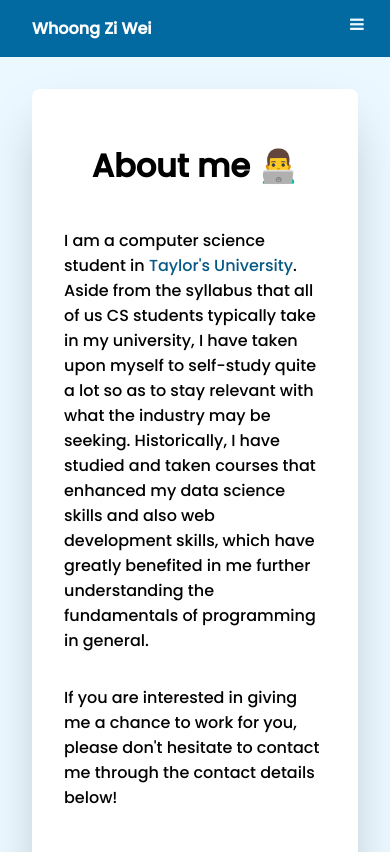
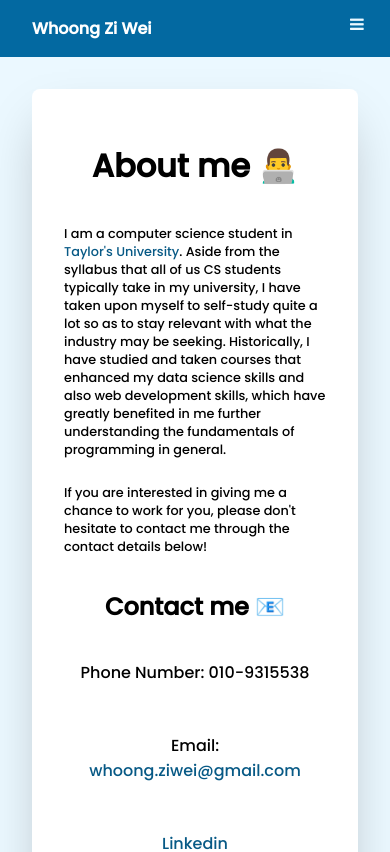
Before and after one commit to ziwei531/website-portfolio, a SvelteKit app: page /about in a window 390 px wide. Shown: the top 852 px of the page. Built offline with nearby package versions, Linux system fonts and the light colour scheme.

Commit message:
adjusted text size

```diff
--- a/src/routes/about/+page.svelte
+++ b/src/routes/about/+page.svelte
@@ -4,7 +4,7 @@
 			<h1>About me 👨‍💻</h1>
 		</div>
 
-		<p>
+		<p class="about-text">
 			I am a computer science student in <a
 				target="_blank"
 				href="https://university.taylors.edu.my/en.html">Taylor's University</a
@@ -16,7 +16,7 @@
 			understanding the fundamentals of programming in general.
 		</p>
 
-		<p>
+		<p class="about-text">
 			If you are interested in giving me a chance to work for you, please don't
 			hesitate to contact me through the contact details below!
 		</p>
@@ -93,6 +93,10 @@
 			height: 50%;
 		}
 
+		.about-text {
+			font-size: 0.8rem;
+		}
+
 		.row {
 			display: grid;
 			grid-template-columns: repeat(1, 1fr);
```
